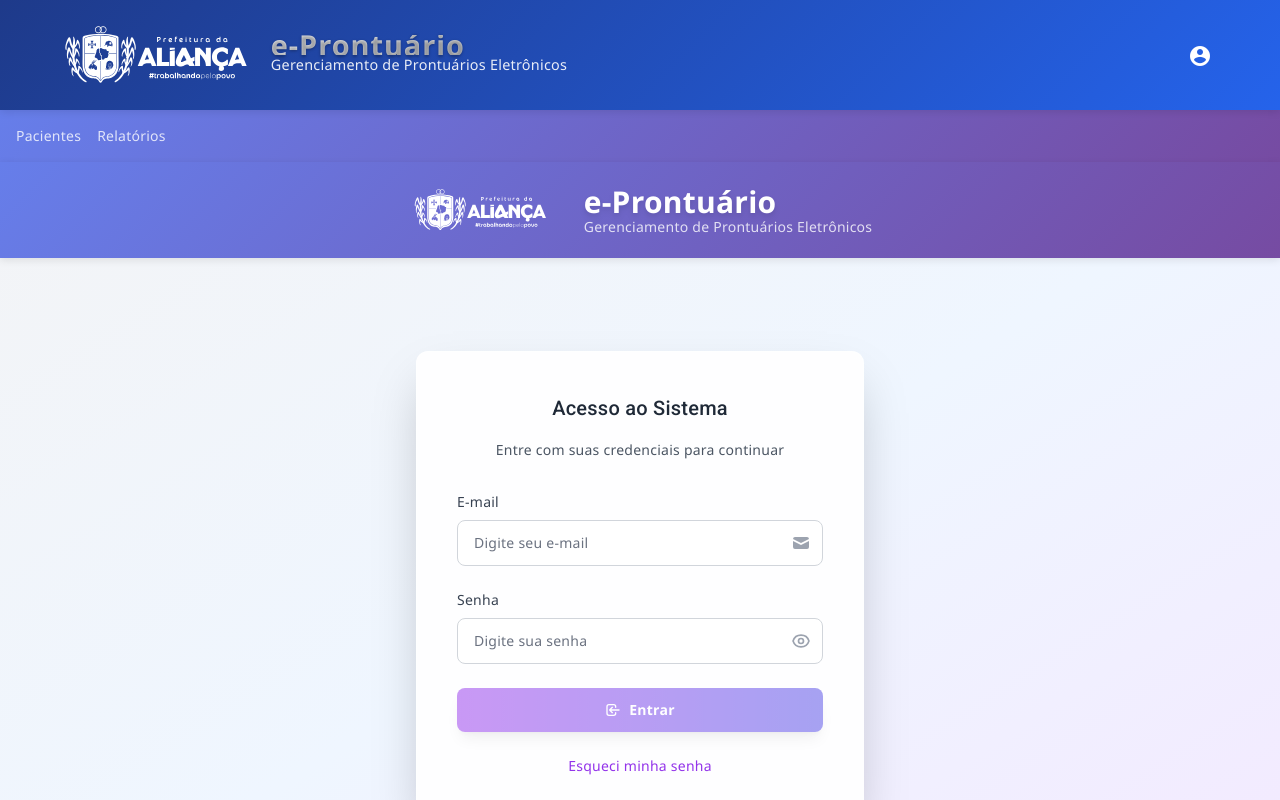
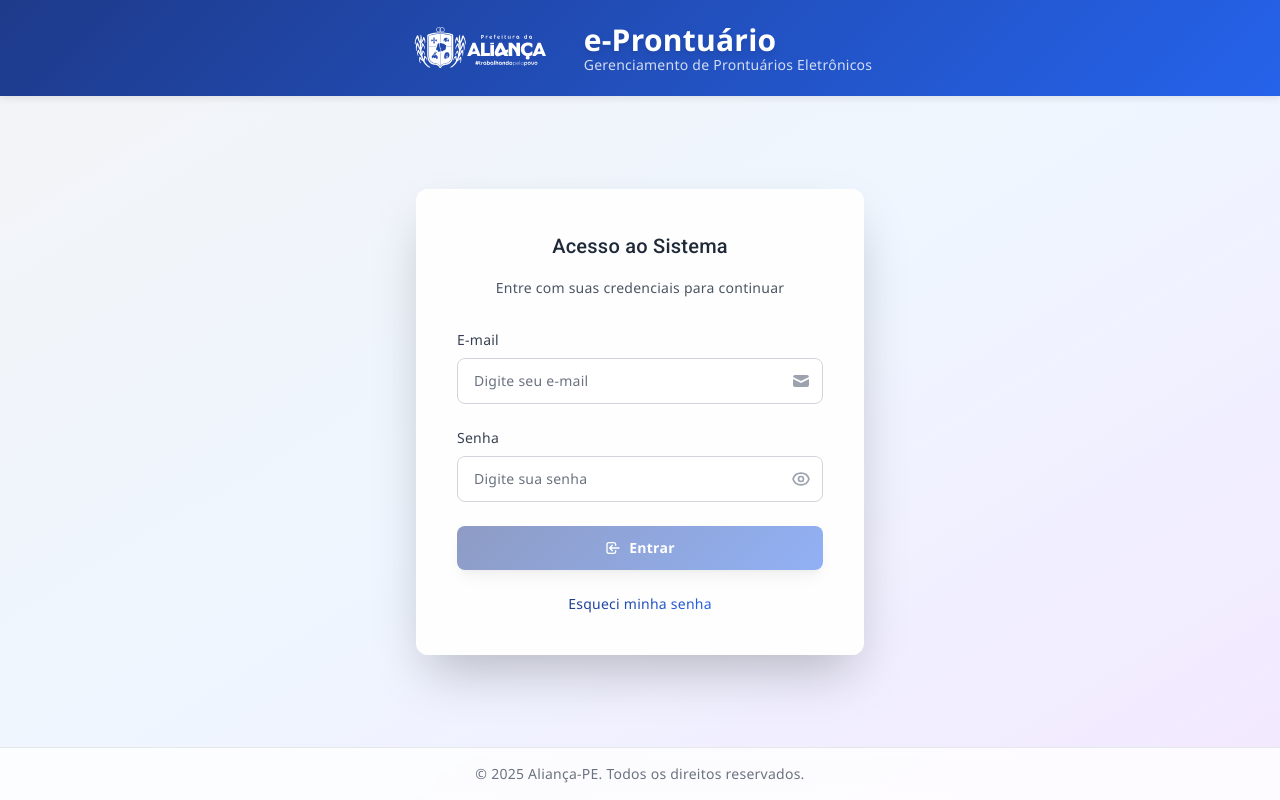
Before and after one commit to fpjunior/protuario-eletronico, an Angular app in the folder frontend/: page /login in a window 1280 px wide. Shown: the top 800 px of the page. Built offline with nearby package versions, Linux system fonts and the light colour scheme.

Commit message:
Login: unifica paleta azul nos botões e links, gradiente no texto do 'Esqueci minha senha', header global removido da tela de login

```diff
--- a/frontend/src/app/app.component.html
+++ b/frontend/src/app/app.component.html
@@ -1,3 +1,4 @@
+<ng-container *ngIf="!isLoginRoute()">
   <div class="header-sistema">
       <div class="header-content">
       <div class="logo-container">
@@ -30,4 +31,5 @@
       </div>
     </div>
   </nav>
+</ng-container>
 <router-outlet></router-outlet>
--- a/frontend/src/app/app.component.ts
+++ b/frontend/src/app/app.component.ts
@@ -1,5 +1,6 @@
 import { Component } from '@angular/core';
 import { AuthService } from './auth/auth.service';
+import { Router } from '@angular/router';
 
 @Component({
   selector: 'app-root',
@@ -11,13 +12,17 @@ export class AppComponent {
   title = 'frontend';
   currentUser: any;
 
-  constructor(public authService: AuthService) {
+  constructor(public authService: AuthService, private router: Router) {
     this.currentUser = this.authService.user;
     this.authService.user$.subscribe(user => {
       this.currentUser = user;
     });
   }
 
+  isLoginRoute(): boolean {
+    return this.router.url === '/login';
+  }
+
   logout() {
     this.authService.logout();
   }
--- a/frontend/src/app/auth/login/login.component.html
+++ b/frontend/src/app/auth/login/login.component.html
@@ -1,6 +1,6 @@
 <div class="min-h-screen bg-gradient-to-br from-gray-100 via-blue-50 to-purple-100 flex flex-col">
-  <!-- Header com logo -->
-  <div class="bg-header-gradient shadow-header text-white py-4 relative z-10">
+  <!-- Header específico da tela de login -->
+  <div class="header-login shadow-header text-white py-4 relative z-10">
     <div class="max-w-6xl mx-auto px-4 sm:px-6 lg:px-8">
       <div class="flex items-center justify-center h-16">
         <div class="flex items-center space-x-8">
@@ -97,7 +97,7 @@
           <!-- Botão de Login -->
           <button
             type="submit"
-            class="w-full flex justify-center items-center px-4 py-3 text-sm font-semibold rounded-lg text-white bg-gradient-to-r from-purple-600 to-indigo-600 hover:from-purple-700 hover:to-indigo-700 focus:outline-none focus:ring-2 focus:ring-offset-2 focus:ring-purple-500 disabled:opacity-50 disabled:cursor-not-allowed transition-all duration-200 shadow-lg hover:shadow-xl"
+            class="w-full flex justify-center items-center px-4 py-3 text-sm font-semibold rounded-lg text-white btn-login-gradient focus:outline-none focus:ring-2 focus:ring-offset-2 focus:ring-blue-500 disabled:opacity-50 disabled:cursor-not-allowed transition-all duration-200 shadow-lg hover:shadow-xl"
             [disabled]="loading || loginForm.invalid">
 
             <svg *ngIf="loading" class="animate-spin -ml-1 mr-2 h-4 w-4 text-white" fill="none" viewBox="0 0 24 24">
@@ -116,7 +116,7 @@
           <div class="text-center">
             <button
               type="button"
-              class="text-sm text-purple-600 hover:text-purple-500 hover:underline focus:outline-none focus:underline transition-colors font-medium"
+              class="text-sm btn-link-gradient focus:outline-none font-medium"
               (click)="toggleForgotPassword()">
               Esqueci minha senha
             </button>
--- a/frontend/src/app/auth/login/login.component.scss
+++ b/frontend/src/app/auth/login/login.component.scss
@@ -1,3 +1,27 @@
+/* Botão 'Esqueci minha senha' com texto gradiente azul e fundo branco */
+.btn-link-gradient {
+  background: linear-gradient(135deg, #1e3a8a 0%, #2563eb 100%);
+  color: transparent;
+  -webkit-background-clip: text;
+  background-clip: text;
+  -webkit-text-fill-color: transparent;
+  text-fill-color: transparent;
+  background-color: #fff;
+}
+/* Botão de entrar com gradiente azul igual ao header principal */
+.btn-login-gradient {
+  background: linear-gradient(135deg, #1e3a8a 0%, #2563eb 100%);
+  color: #fff;
+  border: none;
+}
+.btn-login-gradient:hover:not(:disabled) {
+  background: linear-gradient(135deg, #2563eb 0%, #1e3a8a 100%);
+}
+/* Header da tela de login com gradiente igual ao header principal */
+.header-login {
+  background: linear-gradient(135deg, #1e3a8a 0%, #2563eb 100%);
+  color: #fff;
+}
 /* Componente de Login - Usando apenas Tailwind CSS */
 /* Arquivo mantido para compatibilidade, mas sem estilos customizados */
 
```
Lines whose indentation alone changed are shown as unchanged.
